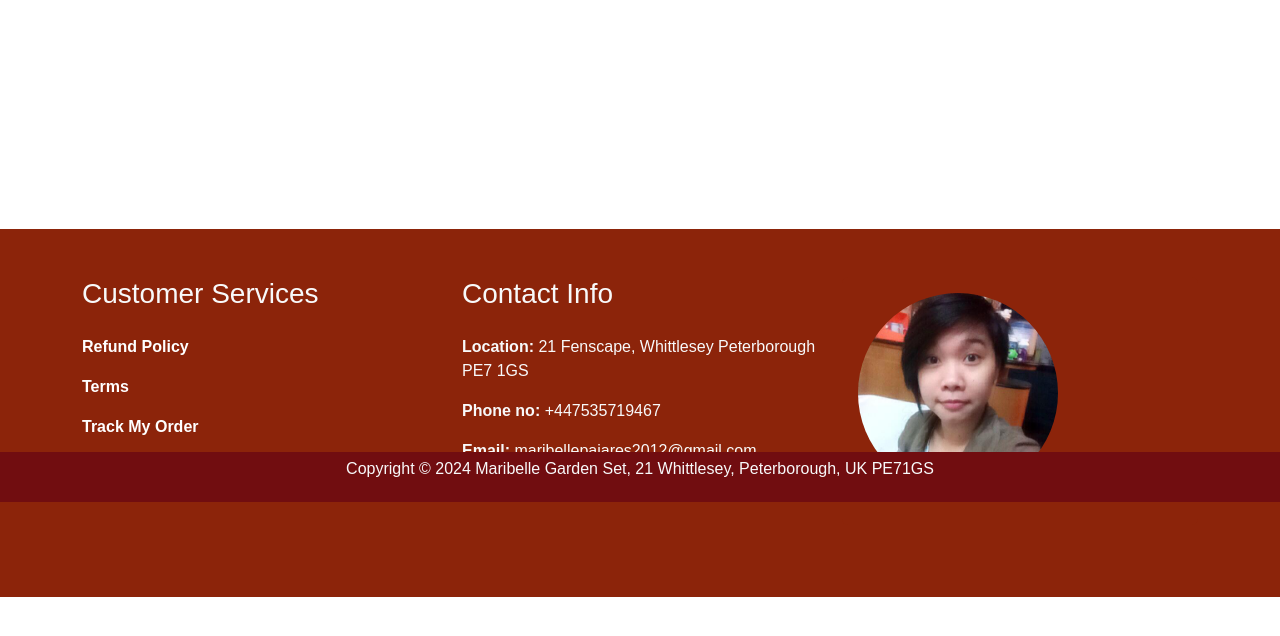
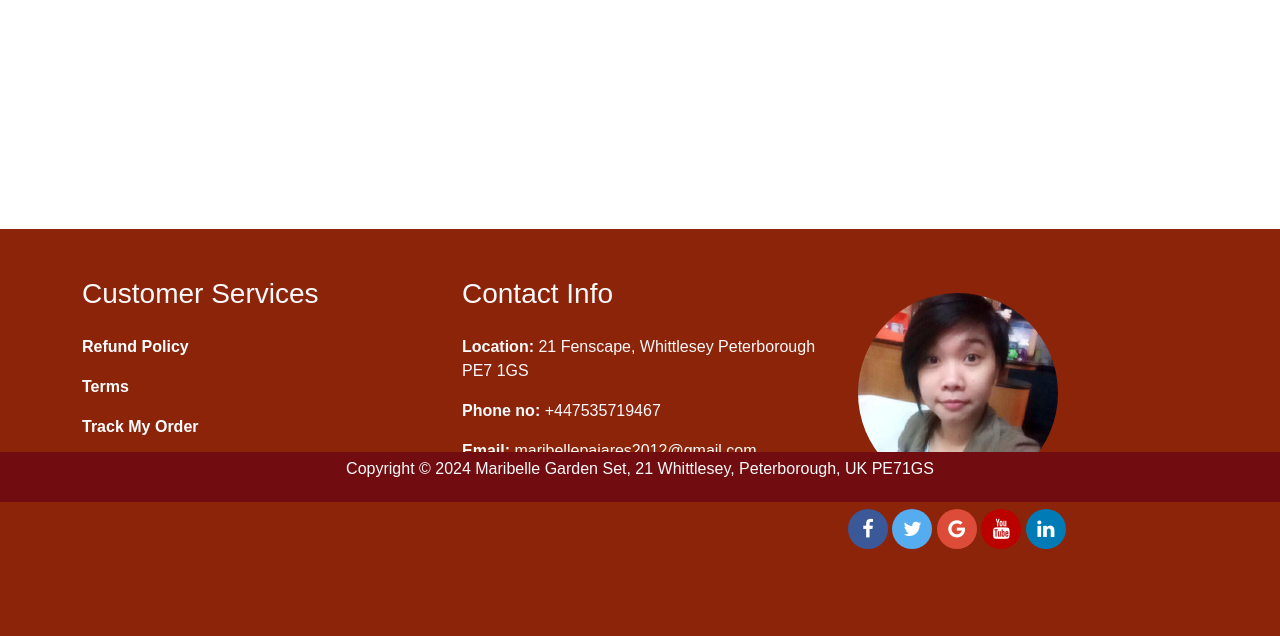
Before and after one commit to Maribel-88/Maribelle-88.github.io, a plain HTML site: page cart2.html in a window 1280 px wide. Shown: the part 298-934 px from the top of the page. Before the commit the page ends 895 px from the top, so only its background shows below. Drawn offline with nearby package versions, Linux system fonts and the light colour scheme.

Commit message:
Added social media icons

```diff
--- a/cart2.html
+++ b/cart2.html
@@ -133,9 +133,15 @@
 
             <div class="col-md-4 col-sm-12">
                 <div class="card " id="imgBorder">
-                    <div class="card-body">
-                        <img src="images/maribel.jpg" class="rounded-circle mb-3 img-fluid" id="imgFooter"  alt="">
+                  <div class="card-body">
+                    <div><img src="images/maribel.jpg" class="rounded-circle mb-3 img-fluid" id="imgFooter" alt=""></div>
+                    <div id="socIcon" class="mb-3"><a href="https://www.facebook.com/maribel.pajares.7" class="fa fa-facebook"></a>
+                    <a href="#" class="fa fa-twitter"></a>
+                    <a href="#" class="fa fa-google"></a>
+                    <a href="#" class="fa fa-youtube"></a>
+                    <a href="#" class="fa fa-linkedin"></a>
                     </div>
+                </div>
                 </div>
 
             </div>
--- a/css/style.css
+++ b/css/style.css
@@ -342,3 +342,59 @@ a {
     text-decoration: none;
     cursor: pointer;
   }
+
+  /*-----------------Social Media Icons ------------*/
+
+
+
+.fa-facebook {
+    background: #3B5998;
+    color: white;
+    width: 40px;
+    padding: 10px;
+    font-size: 20px;
+    text-align: center;
+    border-radius: 50%;
+    margin-left: -10px;
+  }
+
+
+  .fa-twitter {
+    background: #55ACEE;
+    color: white;
+    width: 40px;
+    padding: 10px;
+    font-size: 20px;
+    text-align: center;
+    border-radius: 50%;
+  }
+
+  .fa-google {
+    background: #dd4b39;
+    color: white;
+    width: 40px;
+    padding: 10px;
+    font-size: 20px;
+    text-align: center;
+    border-radius: 50%;
+  }
+
+  .fa-linkedin {
+    background: #007bb5;
+    color: white;
+    width: 40px;
+    padding: 10px;
+    font-size: 20px;
+    text-align: center;
+    border-radius: 50%;
+  }
+
+  .fa-youtube {
+    background: #bb0000;
+    color: white;
+    width: 40px;
+    padding: 10px;
+    font-size: 20px;
+    text-align: center;
+    border-radius: 50%;
+  }
```
Also changed, not shown: Contact.html (+8 -2 lines), about.html (+8 -2 lines), deals.html (+10 -4 lines), index.html (+7 -1 lines), refund.html (+8 -2 lines), terms.html (+8 -2 lines), trackOrder.html (+5 -3 lines), src/modal.js (line endings or trailing spaces).
